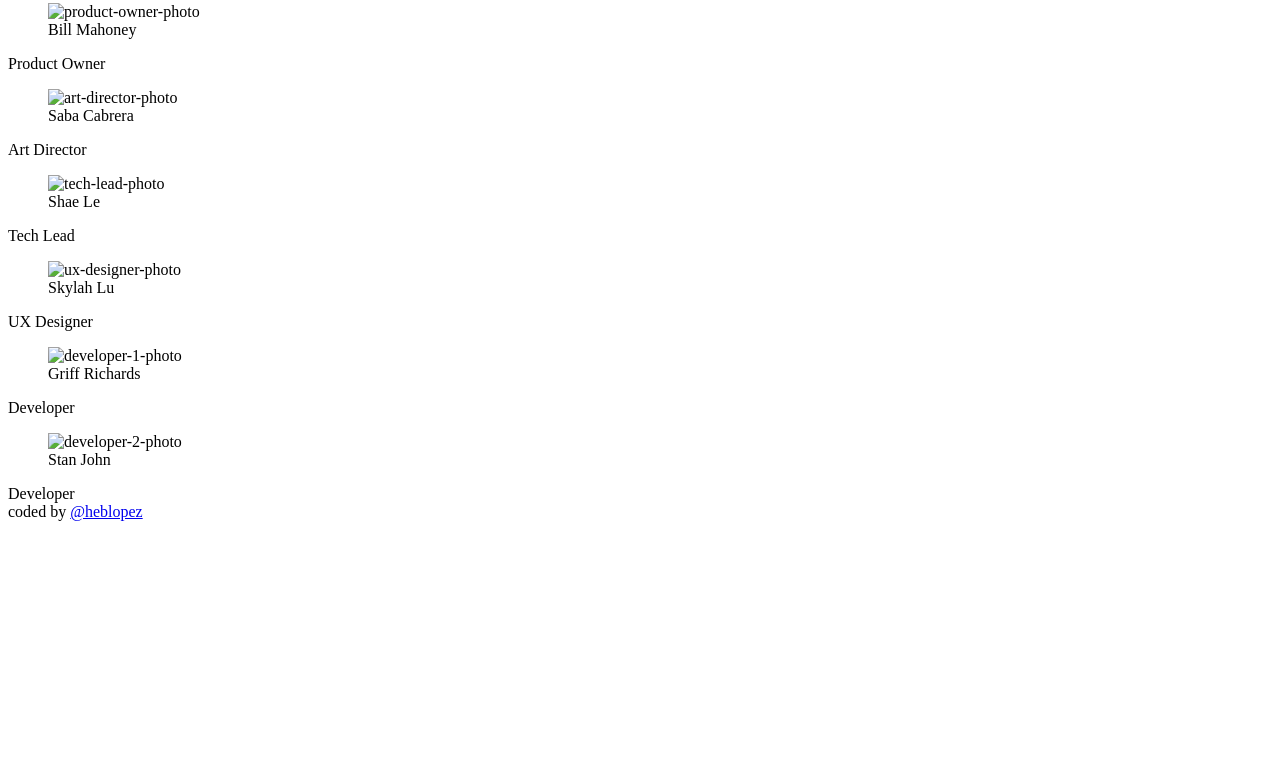
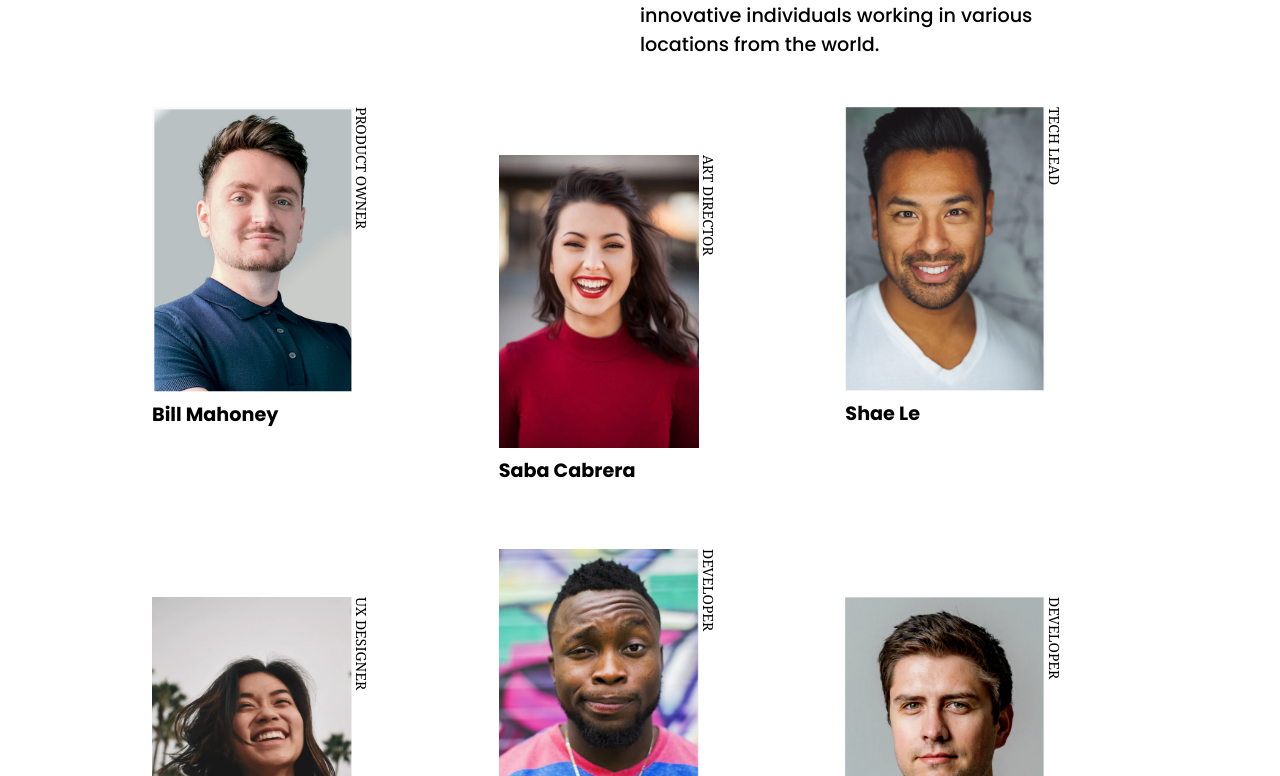
Before and after one commit to heblopez/my-team-page, a plain HTML site: page index.html in a window 1280 px wide. Shown: the part 145-921 px from the top of the page. Before the commit the page ends 800 px from the top, so only its background shows below. Drawn offline with Linux system fonts and the light colour scheme; the site is published under a folder, as on GitHub Pages, so addresses that start at the root find nothing; a web font is replaced by a local one.

Commit message:
chore: Move files from /src to root repo for deploy

```diff
--- a/src/index.html
+++ b/index.html
@@ -3,7 +3,7 @@
   <head>
     <meta charset="UTF-8">
     <meta name="viewport" content="width=device-width, initial-scale=1.0">
-    <link rel="stylesheet" href="/src/styles.css">
+    <link rel="stylesheet" href="styles.css">
     <title>My Team Page</title>
   </head>
   <body>
@@ -18,42 +18,42 @@
       <section class="imgs-wrapper">
         <div class="single-card">
           <figure>
-            <img src="/assets/photo_1.png" alt="product-owner-photo"/>
+            <img src="assets/photo_1.png" alt="product-owner-photo"/>
             <figcaption>Bill Mahoney</figcaption>
           </figure>
           <div class="role">Product Owner</div>
         </div>
         <div class="single-card">
           <figure>
-            <img src="/assets/photo_2.png" alt="art-director-photo">
+            <img src="assets/photo_2.png" alt="art-director-photo">
             <figcaption>Saba Cabrera</figcaption>
           </figure>
           <div class="role">Art Director</div>
         </div>
         <div class="single-card">
           <figure>
-            <img src="/assets/photo_3.png" alt="tech-lead-photo">
+            <img src="assets/photo_3.png" alt="tech-lead-photo">
             <figcaption>Shae Le</figcaption>
           </figure>
           <div class="role">Tech Lead</div>
         </div>
         <div class="single-card">
           <figure>
-            <img src="/assets/photo_4.png" alt="ux-designer-photo">
+            <img src="assets/photo_4.png" alt="ux-designer-photo">
             <figcaption>Skylah Lu</figcaption>
           </figure>
           <div class="role">UX Designer</div>
         </div>
         <div class="single-card">
           <figure>
-            <img src="/assets/photo_5.png" alt="developer-1-photo">
+            <img src="assets/photo_5.png" alt="developer-1-photo">
             <figcaption>Griff Richards</figcaption>
           </figure>
           <div class="role">Developer</div>
         </div>
         <div class="single-card">
           <figure>
-            <img src="/assets/photo_6.png" alt="developer-2-photo">
+            <img src="assets/photo_6.png" alt="developer-2-photo">
             <figcaption>Stan John</figcaption>
           </figure>
           <div class="role">Developer</div>
```
Also changed, not shown: styles.css (renamed from src/styles.css).
